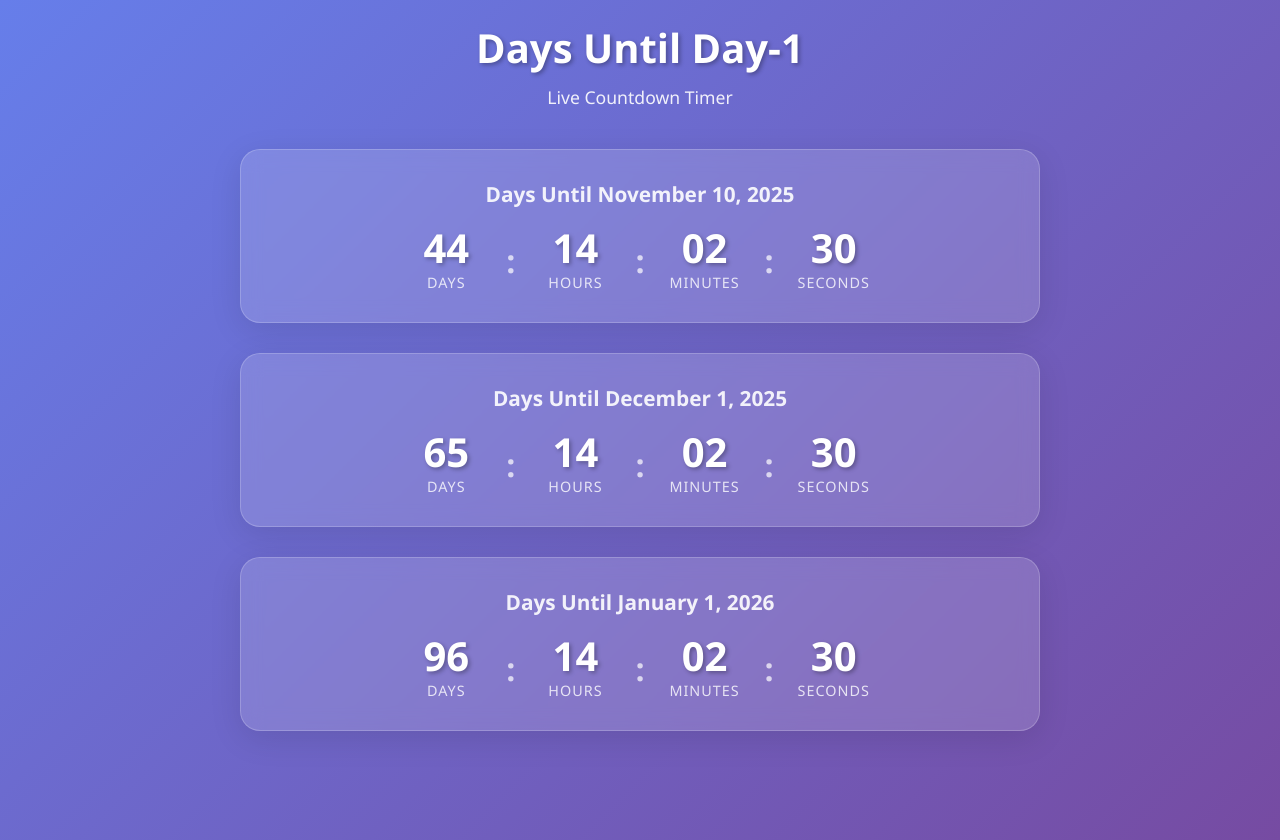
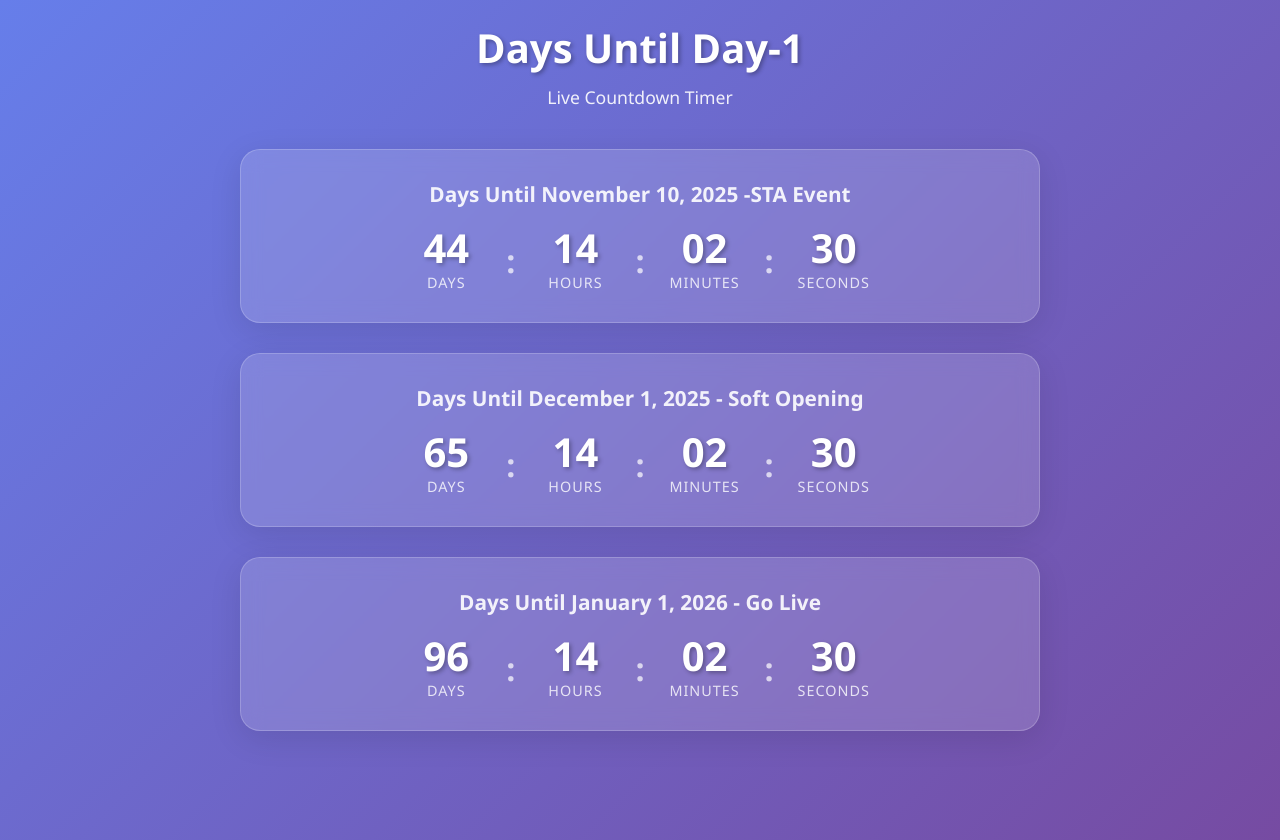
Before and after one commit to YasserAlaska/Day-1-Counter, a plain HTML site: page index.html in a window 1280 px wide. Drawn offline with Linux system fonts and the light colour scheme.

Commit message:
Update index.html

```diff
--- a/index.html
+++ b/index.html
@@ -152,17 +152,17 @@
 
     <div class="counters-container">
         <div class="counter-card">
-            <div class="counter-title">Days Until November 10, 2025</div>
+            <div class="counter-title">Days Until November 10, 2025 -STA Event</div>
             <div id="countdown1" class="countdown"></div>
         </div>
 
         <div class="counter-card">
-            <div class="counter-title">Days Until December 1, 2025</div>
+            <div class="counter-title">Days Until December 1, 2025 - Soft Opening</div>
             <div id="countdown2" class="countdown"></div>
         </div>
 
         <div class="counter-card">
-            <div class="counter-title">Days Until January 1, 2026</div>
+            <div class="counter-title">Days Until January 1, 2026 - Go Live</div>
             <div id="countdown3" class="countdown"></div>
         </div>
     </div>
```
